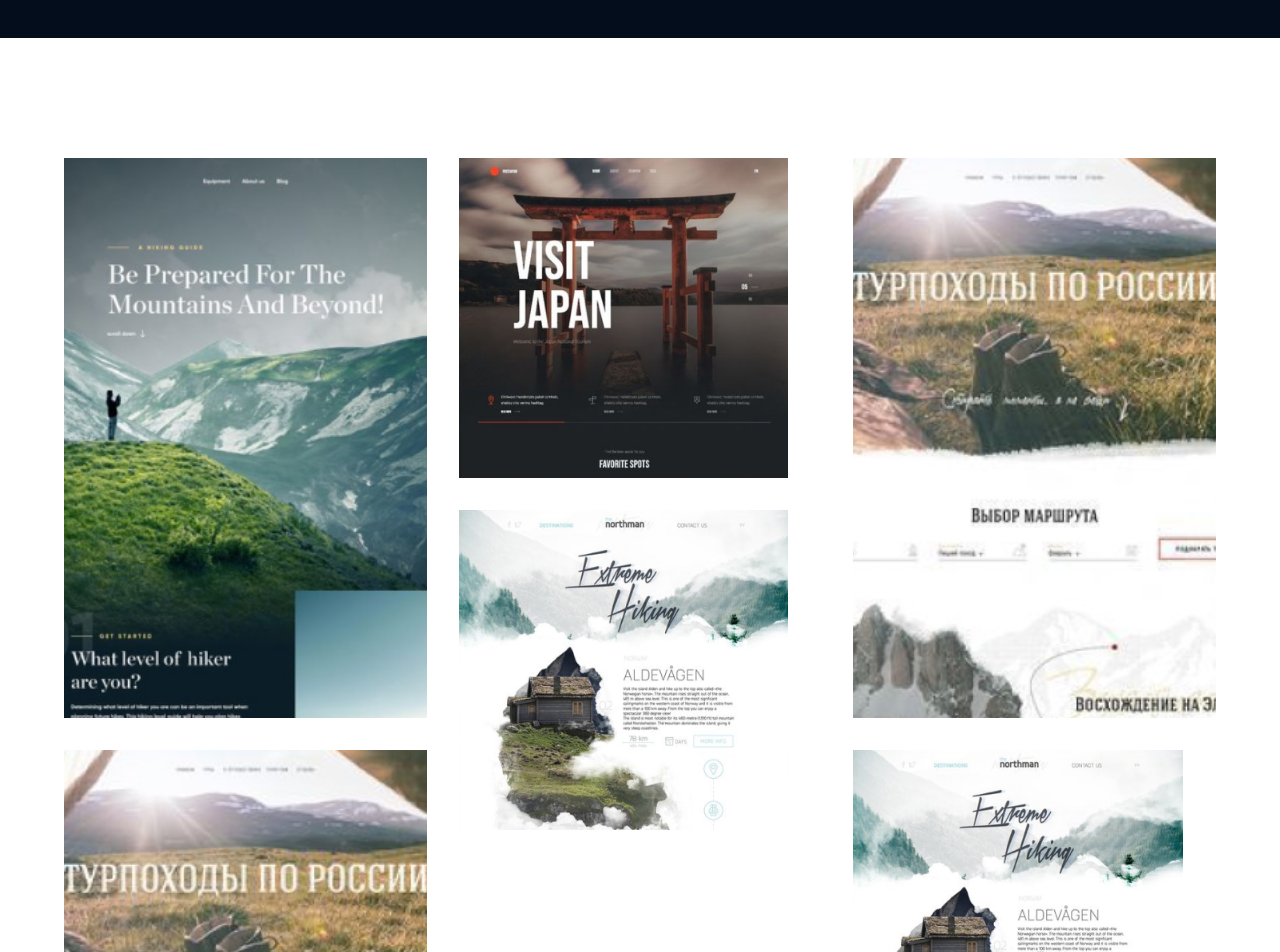
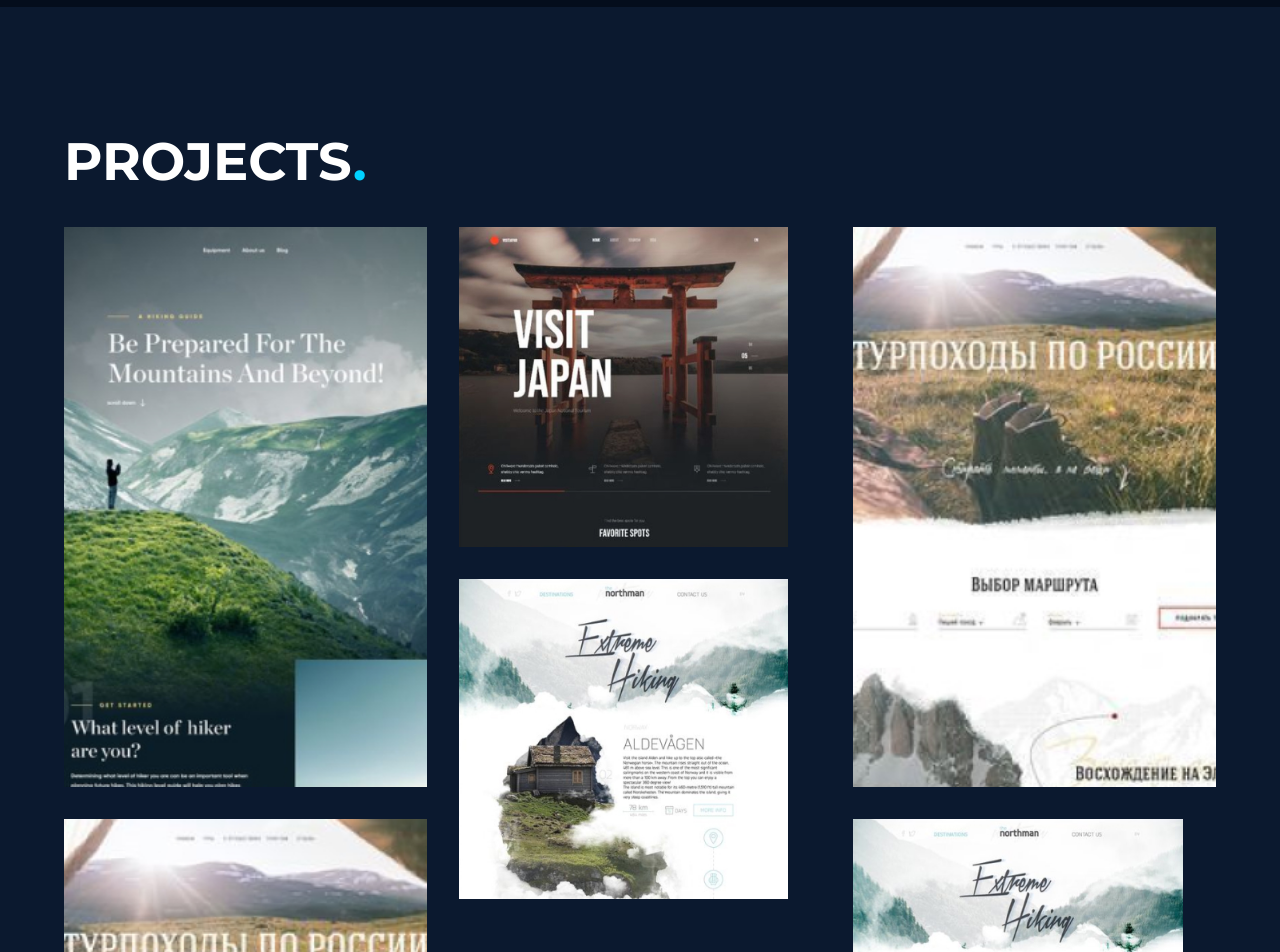
Before and after one commit to cjbeales/portfolio-2023, a Next.js app: page / in a window 1280 px wide. Shown: the part 1520-2472 px from the top of the page. Built offline with nearby package versions, Linux system fonts and the light colour scheme.

Commit message:
project info animates in and out

```diff
--- a/src/components/About/Tile.js
+++ b/src/components/About/Tile.js
@@ -12,7 +12,7 @@ export const Tile = ({ title, icon, iconWidth = 30, imgSrc, altText }) => {
                         <img src={imgSrc} alt={altText} width={`${iconWidth}px`} />
                 }
             </div>
-            <p class='no--margin body--xs centered'>{title}</p>
+            <p className='no--margin body--xs centered'>{title}</p>
         </div>
     )
 }
--- a/src/components/About/index.js
+++ b/src/components/About/index.js
@@ -10,7 +10,7 @@ export const About = () => {
             <Container variant='large'>
                 <div className={styles.wrapper}>
                     <div className={styles.heading}>
-                        <h2 className='white margin--24'>About me</h2>
+                        <h2 className='white margin--24'>About me<span className='teal'>.</span></h2>
                     </div>
                     <div className={styles.content}>
                         <div className={styles.content__intro}>
--- a/src/components/Content/SplitContent/index.js
+++ b/src/components/Content/SplitContent/index.js
@@ -4,7 +4,7 @@ import Image from 'next/image';
 export const SplitContent = ({ children, imageSrc = '', aspectClass = '', customAspect = '' }) => {
     return (
         <div className={styles.splitContent}>
-            <div class={styles.content}>
+            <div Nameclass={styles.content}>
                 {children}
             </div>
             {imageSrc &&
--- a/src/components/Projects/ProjectList.js
+++ b/src/components/Projects/ProjectList.js
@@ -1,28 +1,29 @@
 export const ProjectList = [
     {
-        title: 'Project 1',
+        title: 'Collecting Cars',
         href: '/projects/project-1',
         image: '/projects/screen-1.jpg',
+        tech: ['React', 'NextJS', 'SCSS']
     },
     {
-        title: 'Project 2',
+        title: 'Watch Collecting',
         href: '/projects/project-2',
         image: '/projects/screen-2.jpg',
         halfSize: true
     },
     {
-        title: 'Project 3',
+        title: 'P&A Renewables',
         href: '/projects/project-3',
         image: '/projects/screen-3.jpg',
     },
     {
-        title: 'Project 4',
+        title: 'Carlson Gracie',
         href: '/projects/project-4',
         image: '/projects/screen-4.jpg',
         halfSize: true
     },
     {
-        title: 'Project 5',
+        title: 'PSN Storefront',
         href: '/projects/project-3',
         image: '/projects/screen-3.jpg',
     },
--- a/src/components/Projects/index.js
+++ b/src/components/Projects/index.js
@@ -3,24 +3,31 @@ import styles from './projects.module.scss';
 import Masonry, { ResponsiveMasonry } from "react-responsive-masonry";
 import { ProjectList } from './ProjectList';
 import { Container } from '../Container';
+import Image from 'next/image';
 
 export const Projects = () => {
     return (
-        <section id="projects">
+        <section id="projects" className={styles.myProjects}>
             <Container variant='large'>
 
-
+                <h2 className='margin--48 white'>Projects<span className='teal'>.</span></h2>
                 <ResponsiveMasonry
                     columnsCountBreakPoints={{ 350: 1, 750: 2, 900: 3 }}
                 >
                     <Masonry gutter={"32px"}>
-                        {ProjectList.map(({ image, i, title, halfSize }) => (
-                            <a href={'/'} className={styles.projct}>
+                        {ProjectList.map(({ image, i, title, text, halfSize, tech }) => (
+                            <a href={'/'} className={styles.project} key={i}>
                                 <img
-                                    key={i}
                                     src={image}
                                     className={`${styles.project__thumbnail} ${halfSize ? styles.halfSize : ''}`}
                                 />
+                                <div className={styles.contentBox}>
+                                    <h4 className={'white margin--8'}>{title}</h4>
+                                   {console.log(typeof tech)}
+                                    {/* {tech.map((item, i) => (
+                                    <p key={i} className='no--margin body--sm'>{item}</p>
+                                    ))} */}
+                                </div>
                             </a>
                         ))}
                     </Masonry>
--- a/src/components/Projects/projects.module.scss
+++ b/src/components/Projects/projects.module.scss
@@ -1,4 +1,42 @@
+@import "/src/styles/imports/theme";
+@import "/src/styles/imports/mixins";
+
+.myProjects {
+    background: $navy;
+}
+
 .project {
+    overflow: hidden;
+    position: relative;
+    z-index: 1;
+
+    &:after {
+        position: absolute;
+        content: '';
+        left: 0;
+        top: 0;
+        width: 100%;
+        height: 100%;
+        background: linear-gradient(rgba(0, 0, 0, 0.1) 10%, rgba(0, 0, 0, 0.78) 80%);
+        opacity: 0;
+        z-index: 2;
+        transition: opacity .4s ease-in-out;
+    }
+
+    &:hover {
+
+        &:after {
+            opacity: 1;
+        }
+
+        .project__thumbnail {
+            transform: scale(1.25);
+        }
+
+        .contentBox {
+            transform: translateY(0);
+        }
+    }
 
     &__thumbnail {
         width: 100%;
@@ -6,6 +44,7 @@
         object-fit: cover;
         object-position: top;
         min-height: 70vh;
+        transition: transform 0.4s ease-in-out;
     }
 }
 
@@ -13,3 +52,15 @@
     max-height: 40vh;
     min-height: 0;
 }
+
+.contentBox {
+    position: absolute;
+    bottom: 0;
+    left: 0;
+    width: 100%;
+    height: auto;
+    padding: $space-16;
+    transform: translateY(105%);
+    transition: transform .3s ease-in-out;
+    z-index: 3;
+}
--- a/src/styles/imports/_typography.scss
+++ b/src/styles/imports/_typography.scss
@@ -72,7 +72,7 @@ h5 {
 }
 
 //---Sizing / Weight---//
-h1, h2 {
+h1 {
   font-size: $heading-xxl;
   font-weight: 700;
   @include screen("laptop") {
@@ -83,16 +83,16 @@ h1, h2 {
   }
 }
 
-// h2 {
-//   font-size: $heading-md;
-//   font-weight: 700;
-//   @include screen("laptop") {
-//     font-size: calc($heading-xl *.85);
-//   }
-//   @include screen("desktop") {
-//     font-size: $heading-xl;
-//   }
-// }
+h2 {
+  font-size: $heading-md;
+  font-weight: 700;
+  @include screen("laptop") {
+    font-size: calc($heading-xl *.85);
+  }
+  @include screen("desktop") {
+    font-size: $heading-xl;
+  }
+}
 
 h3 {
   font-size: $heading-lg;
@@ -149,7 +149,7 @@ p {
   }
 
   &.margin--48 {
-    margin: 0 0 $space-24 0;
+    margin: 0 0 $space-32 0;
     @include screen("desktop") {
       margin: 0 0 $space-48 0;
     }
```
